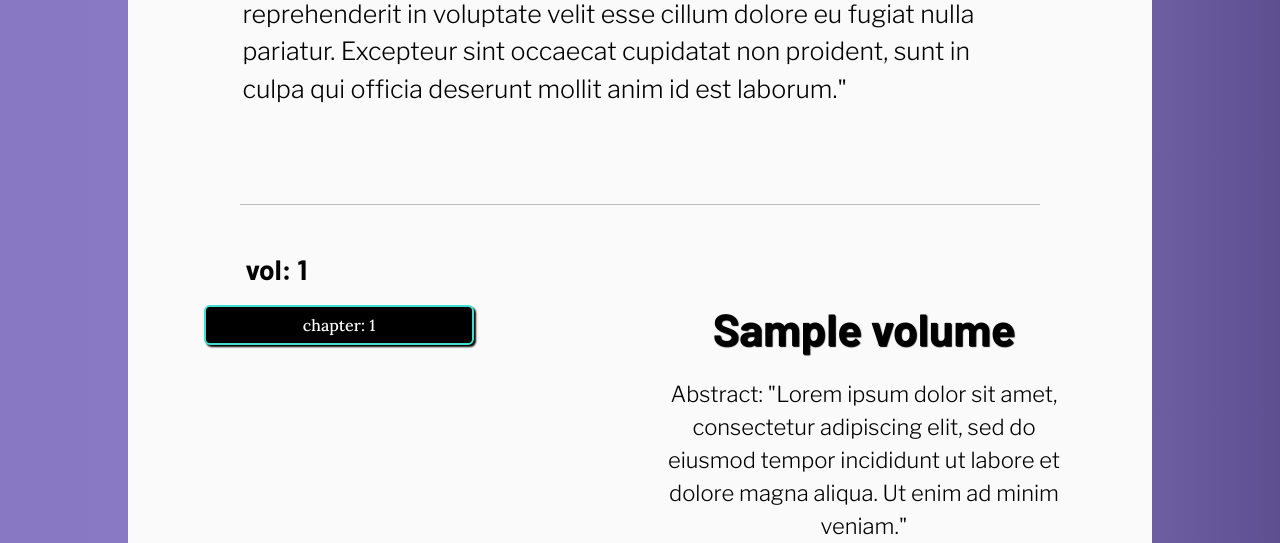
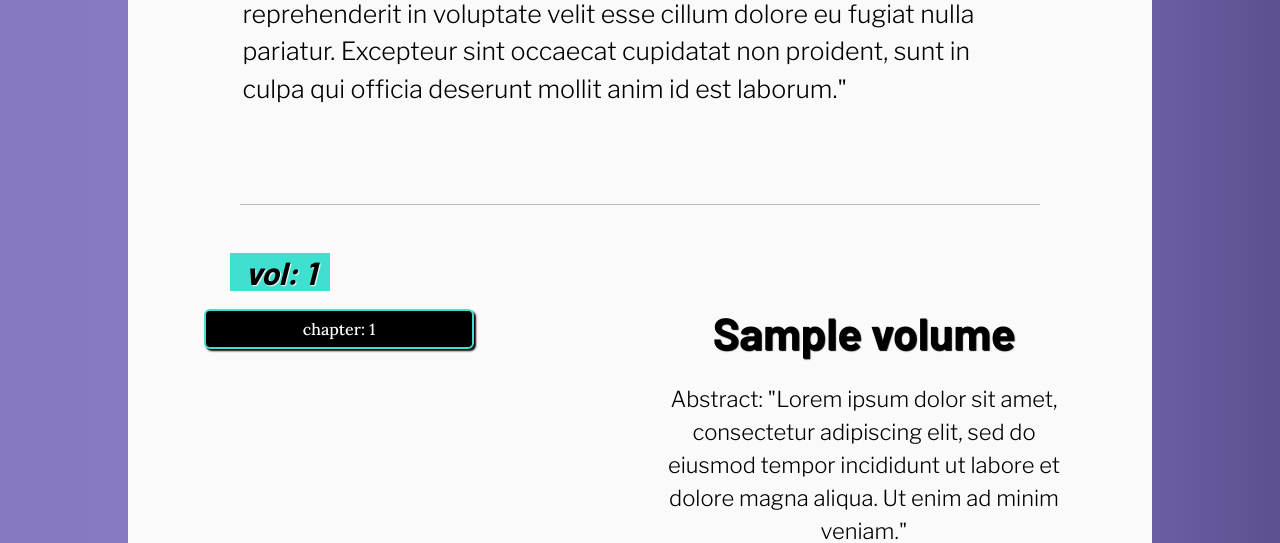
Before and after one commit to BenWL96/creative-cortex, a Django app: template cc_app/templates/cc_app/comic_detail.html in a window 1280 px wide. Shown: the part 860-1403 px from the top of the page. Run offline with Django 4.2, Linux system fonts and the light colour scheme; tables that the repository leaves empty hold one stand-in row (values such as "Sample post"); the template is opened without the code that fills it: values that come from a table or form of the project are taken from there, most other values are stand-ins (such as "Sample title", 1, 10 or a date in 2020); grey boxes marked "Sample" are stand-in pictures.

Commit message:
volume text wrapped in child wrapper, then given background colour turquoise

```diff
--- a/cc_app/static/cc_app/css/comic_detail.css
+++ b/cc_app/static/cc_app/css/comic_detail.css
@@ -449,11 +449,16 @@ p {
     margin-right: auto;
     height: 100%;
 }
+.wrap-sub-wrap{
+	background-color: turquoise;
+    width: 100px;
+    margin-left: 0;
+}
 
 .sub-title{
     color: black;
     font-weight: 900;
-
+    font-style: italic;
     margin-left: 15px;
     font-family: 'Barlow', sans-serif;
     text-shadow: #fafafa 1px 1px 1px;
--- a/cc_app/templates/cc_app/comic_detail.html
+++ b/cc_app/templates/cc_app/comic_detail.html
@@ -222,9 +222,11 @@
         {% for volume in volumes %}
 
           <div class="wrap-subtitle">
-            <h3 class="sub-title">
-                vol: {{volume.vol_number}}
-            </h3>
+            <div class="wrap-sub-wrap">
+              <h2 class="sub-title">
+                  vol: {{volume.vol_number}}
+              </h2>
+            </div>
           </div>
 
 
```
